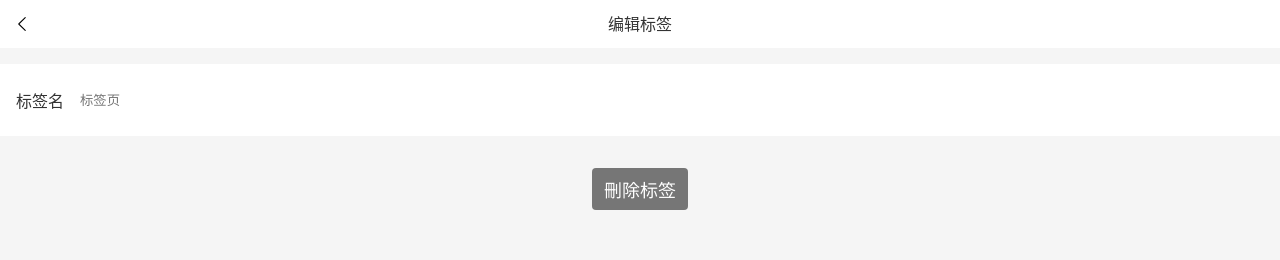
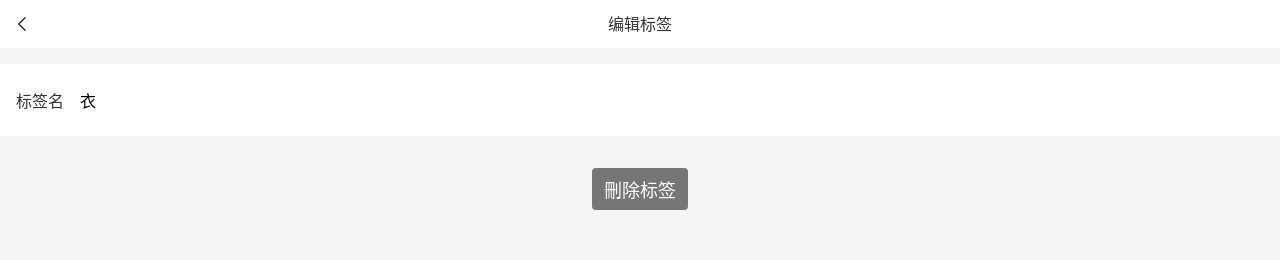
Before and after one commit to gongjianOnline/accountBookReact, a React app: page /#/tags/1 in a window 1280 px wide. Shown: the top 260 px of the page. Built offline with nearby package versions, Linux system fonts and the light colour scheme.

Commit message:
Tag.tsx的样式完成

```diff
--- a/src/index.scss
+++ b/src/index.scss
@@ -23,8 +23,8 @@ body{
   height: 1em;
   display: inline-block;
 }
-button{
-  font-size: inherit;
+button,input{
+  font:inherit;
 }
 :focus{
   outline: none;
--- a/src/views/Tag.tsx
+++ b/src/views/Tag.tsx
@@ -37,7 +37,7 @@ const Tag:React.FC = ()=>{
                 <Icon/>
             </Topbar>
             <InputWrapper>
-                <Input label="标签名" placeholder="标签页" />
+                <Input label="标签名" placeholder="标签页" value={tag.name}/>
             </InputWrapper>
             <Center>
                 <Space/>
```
